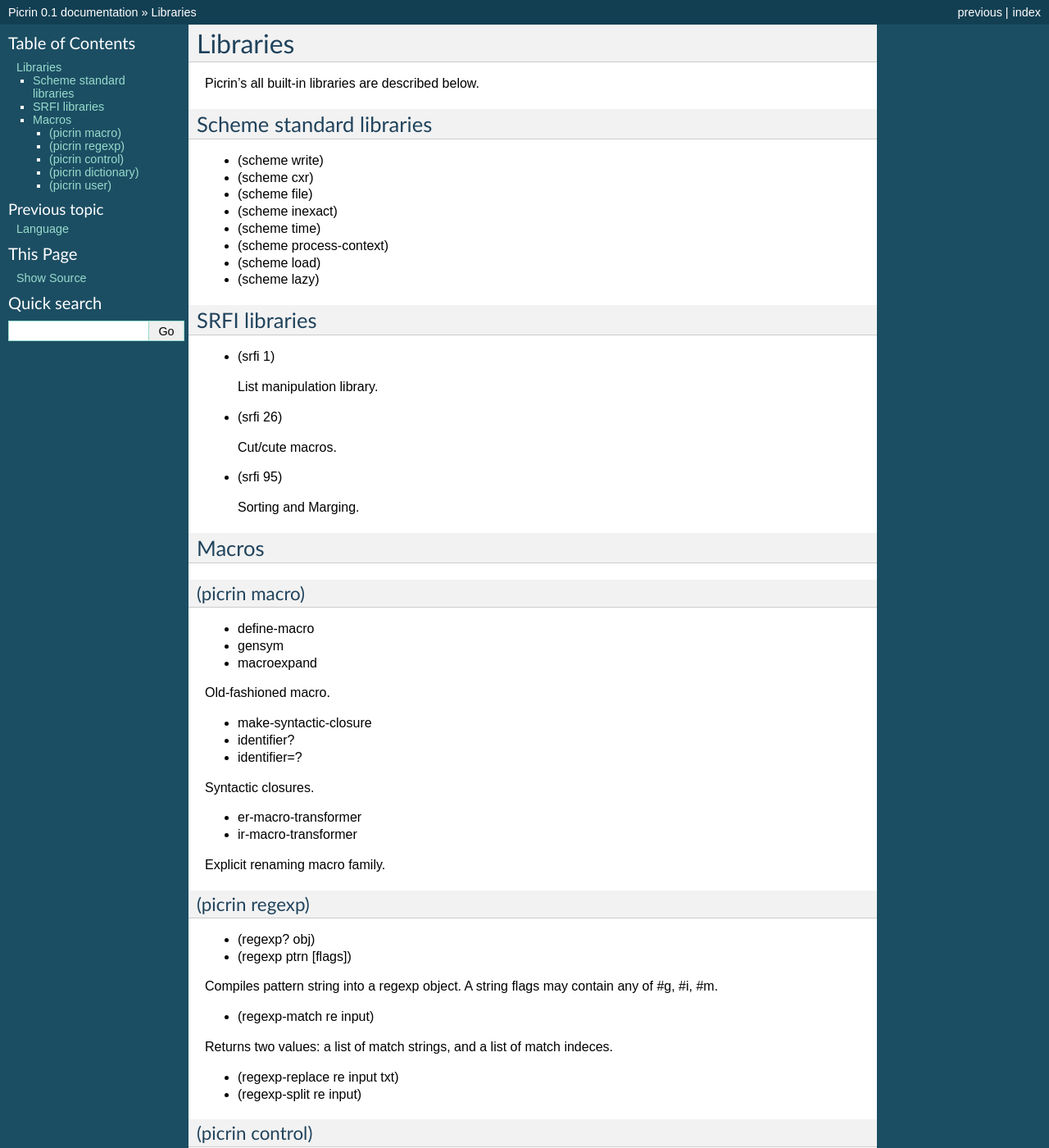
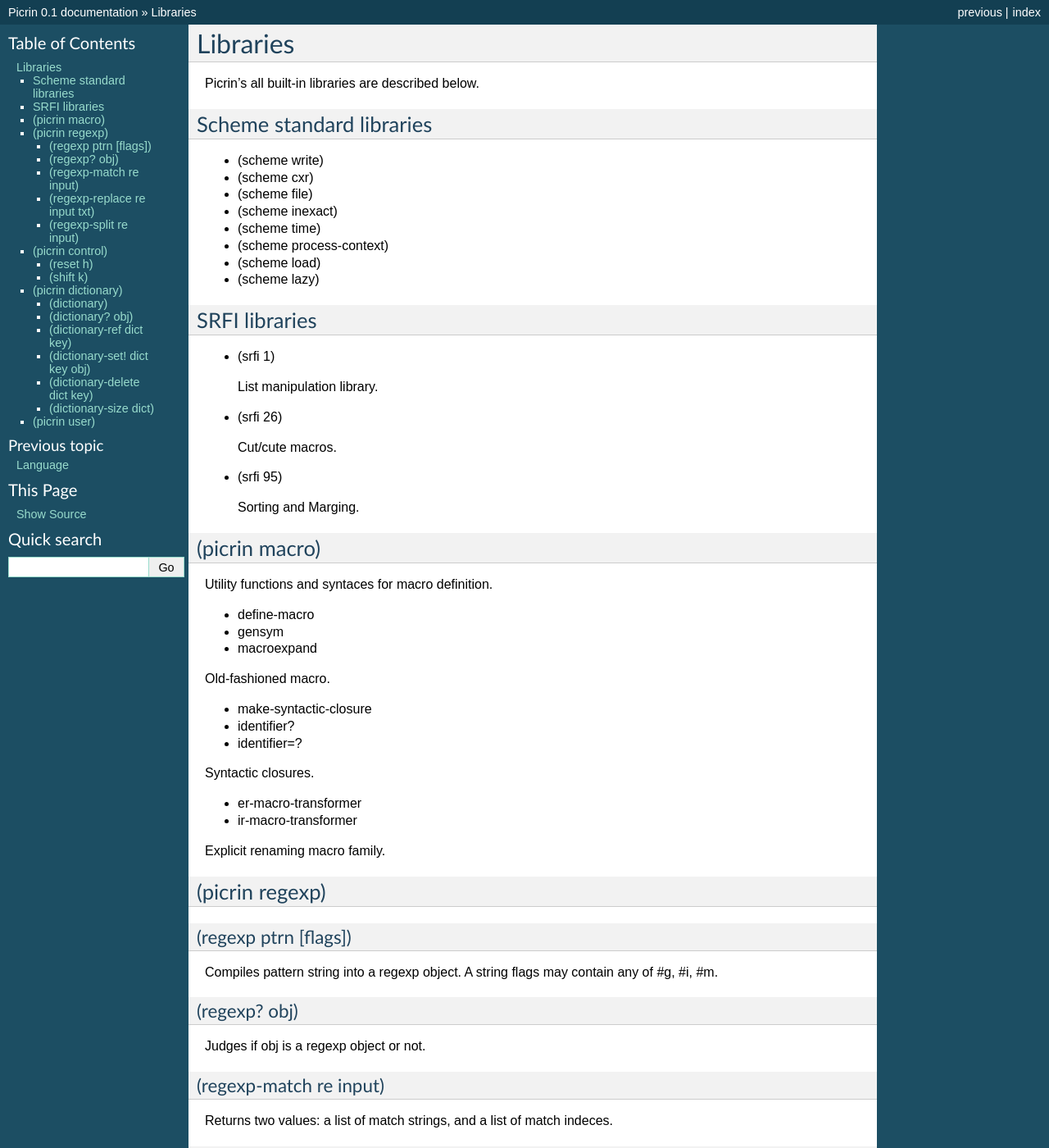
Before and after one commit to picrin-scheme/picrin, a Sphinx documentation site: the page built from docs/libs.rst, in a window 1280 px wide and 1400 px high. Shown: the whole window at 82% size. Built offline with Sphinx 7.4.7, drawn with Linux system fonts in a browser that asks for light colours; some of the changed text lies outside the part shown.

Commit message:
experimentally changed document nest lavel

```diff
--- a/docs/libs.rst
+++ b/docs/libs.rst
@@ -30,12 +30,10 @@ SRFI libraries
 
   Sorting and Marging.
 
+(picrin macro)
+--------------
 
-Macros
-------
-
-(picrin macro)
-^^^^^^^^^^^^^^
+Utility functions and syntaces for macro definition.
 
 - define-macro
 - gensym
@@ -55,61 +53,79 @@ Syntactic closures.
 Explicit renaming macro family.
 
 (picrin regexp)
-^^^^^^^^^^^^^^^
+---------------
 
-- (regexp? obj)
-- (regexp ptrn [flags])
+(regexp ptrn [flags])
+^^^^^^^^^^^^^^^^^^^^^
 
 Compiles pattern string into a regexp object. A string flags may contain any of #\g, #\i, #\m.
 
-- (regexp-match re input)
+(regexp? obj)
+^^^^^^^^^^^^^
+
+Judges if obj is a regexp object or not.
+
+(regexp-match re input)
+^^^^^^^^^^^^^^^^^^^^^^^
 
 Returns two values: a list of match strings, and a list of match indeces.
 
-- (regexp-replace re input txt)
-- (regexp-split re input)
+(regexp-replace re input txt)
+^^^^^^^^^^^^^^^^^^^^^^^^^^^^^
+
+(regexp-split re input)
+^^^^^^^^^^^^^^^^^^^^^^^
 
 (picrin control)
-^^^^^^^^^^^^^^^^
-
-- (reset h)
-- (shift k)
+----------------
 
 Delimited control operators.
 
+(reset h)
+^^^^^^^^^
+
+(shift k)
+^^^^^^^^^
+
 (picrin dictionary)
-^^^^^^^^^^^^^^^^^^^
+-------------------
 
 Symbol to Object table. Internally it is implemented on hash-table.
 
 Note that dictionary is not a weak map; if you are going to make a highly memory-consuming program with dictionaries, you should know that dictionaries keep their bound objects and never let them free until you explicitly deletes bindings.
 
-- (dictionary)
+(dictionary)
+^^^^^^^^^^^^
 
   Returns a newly allocated empty dictionary. In the future, it is planned to extend this function to take optional arguments for initial key/values.
 
-- (dictionary? obj)
+(dictionary? obj)
+^^^^^^^^^^^^^^^^^
 
   Returns #t if obj is a dictionary.
 
-- (dictionary-ref dict key)
+(dictionary-ref dict key)
+^^^^^^^^^^^^^^^^^^^^^^^^^
 
   Look up dictionary dict for a value associated with symbol key. If no object is associated with key, it will raise an error.
 
-- (dictionary-set! dict key obj)
+(dictionary-set! dict key obj)
+^^^^^^^^^^^^^^^^^^^^^^^^^^^^^^
 
   If there is no value already associated with key, this function newly creates a binding of key with obj. Otherwise, updates the existing binding with given obj.
 
-- (dictionary-delete dict key)
+(dictionary-delete dict key)
+^^^^^^^^^^^^^^^^^^^^^^^^^^^^
 
   Deletes the binding associated with key from dict. If no binding on dict is associated with key, an error will be raised.
 
 
-- (dictionary-size dict)
+(dictionary-size dict)
+^^^^^^^^^^^^^^^^^^^^^^
 
   Returns the number of registered elements in dict.
 
 (picrin user)
-^^^^^^^^^^^^^
+-------------
 
 When you start the REPL, you are dropped into here.
```
